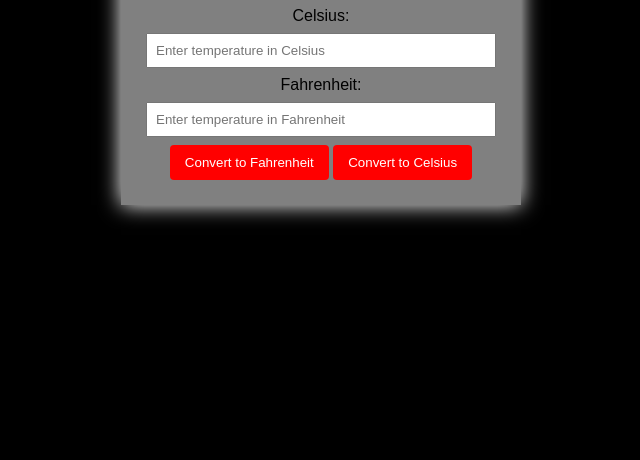
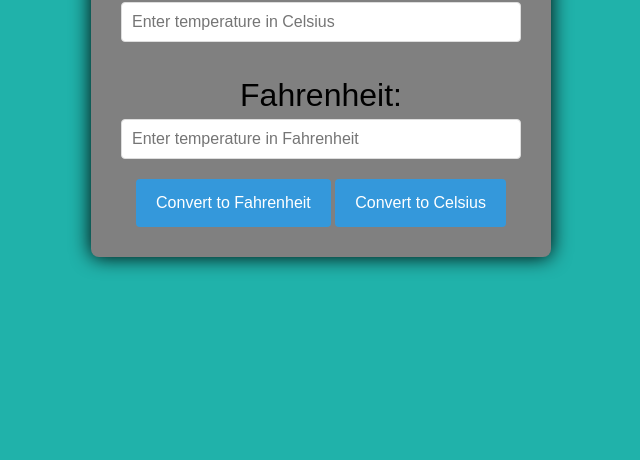
Before and after one commit to Mr-Williams11/Temp-con, a plain HTML site: page index.html in a window 1280 px wide. Shown: the part 340-800 px from the top of the page, without its empty margins (319-959 px from the left). Drawn offline with Linux system fonts and the light colour scheme.

Commit message:
styledone

```diff
--- a/index.css
+++ b/index.css
@@ -1,43 +1,59 @@
+
     body {
-    font-family: Arial, sans-serif;
+        font-family: 'Arial', sans-serif;
+        background-color: lightseagreen;
+        margin: 0;
+        padding: 0;
         display: flex;
+        align-items: center;
         justify-content: center;
-    align-items: center;
         height: 100vh;
-    background-color: black;
-    margin: 0;
     }
 
     .converter {
+        background-color: grey;
+        border-radius: 8px;
+        box-shadow: 0 0 20px black;
+        padding: 30px;
         text-align: center;
         max-width: 400px;
-    margin: auto;
-    box-sizing: border-box;
-    padding: 25px;
-    background-color: grey;
+        width: 100%;
+    }
+
+    h2 {
+        color: yellow;
+    }
+
+    label {
+        display: block;
+        margin: 15px 0 5px;
         color: black;
-    border-color: white;
-    box-shadow: 0 0 20px white;
+        font-size: 32px;
     }
 
     input {
         width: 100%;
-    padding: 8px;
-    margin: 8px 0;
+        padding: 10px;
         box-sizing: border-box;
+        margin-bottom: 20px;
+        border: 1px solid #ddd;
+        border-radius: 4px;
+        font-size: 16px;
     }
 
     button {
-    background-color: red;
-    color: white;
-    padding: 10px 15px;
+        background-color: #3498db;
+        color: #fff;
+        padding: 15px 20px;
         border: none;
         border-radius: 4px;
         cursor: pointer;
+        font-size: 16px;
+        transition: background-color 0.3s ease;
     }
 
     button:hover {
-    background-color: blue;
+        background-color: red;
         color: black;
         box-shadow: 0 0 20px white;
     }
```
Lines whose indentation alone changed are shown as unchanged.
